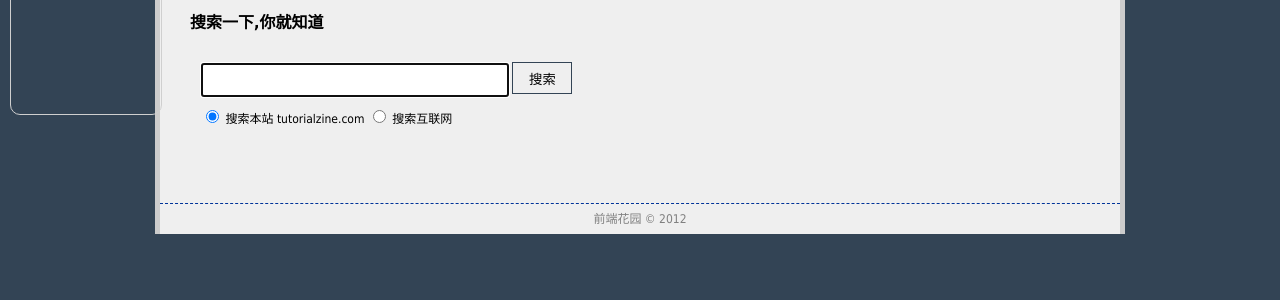
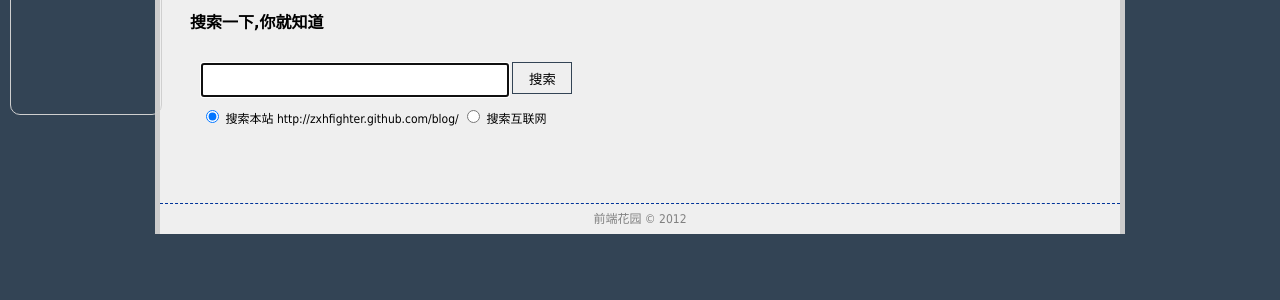
Before and after one commit to zxhfighter/blog, a Jekyll site: the page built from search/site-search.html, in a window 1280 px wide. Shown: the part 217-517 px from the top of the page. Built offline with Jekyll 4.4.1, drawn with Linux system fonts in a browser that asks for light colours; nearby versions of some CDN libraries.

Commit message:
first revision

```diff
--- a/_config.yml
+++ b/_config.yml
@@ -1,5 +1,5 @@
 meta:
     title: "前端花园"
     author: "zxhfighter"
-baseurl: /localblog
+baseurl: /blog
 markdown: kramdown
--- a/search/site-search.html
+++ b/search/site-search.html
@@ -27,7 +27,7 @@ title: search
 <script type="text/javascript">
     $(document).ready( function() {
         var config = {
-            siteURL: 'tutorialzine.com',
+            siteURL: 'http://zxhfighter.github.com/blog/',
             searchSite: true,
             type: 'web',
             append: false,
```
